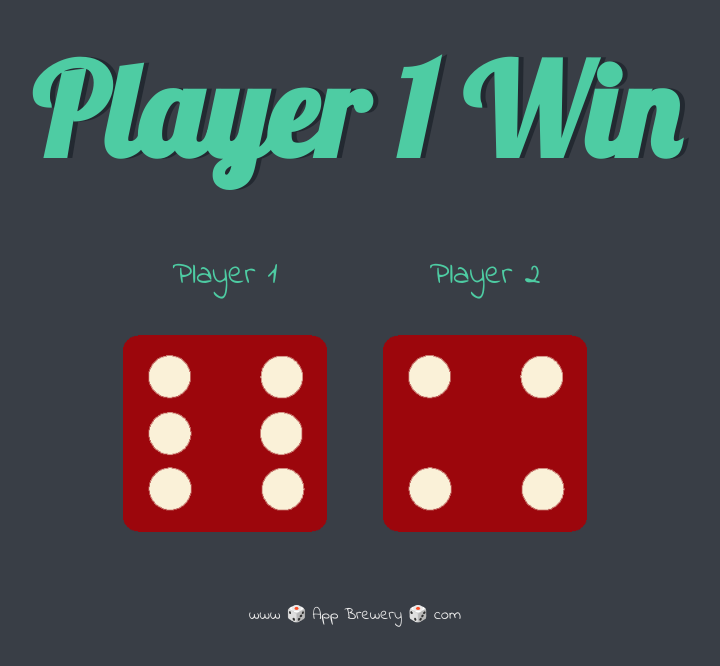
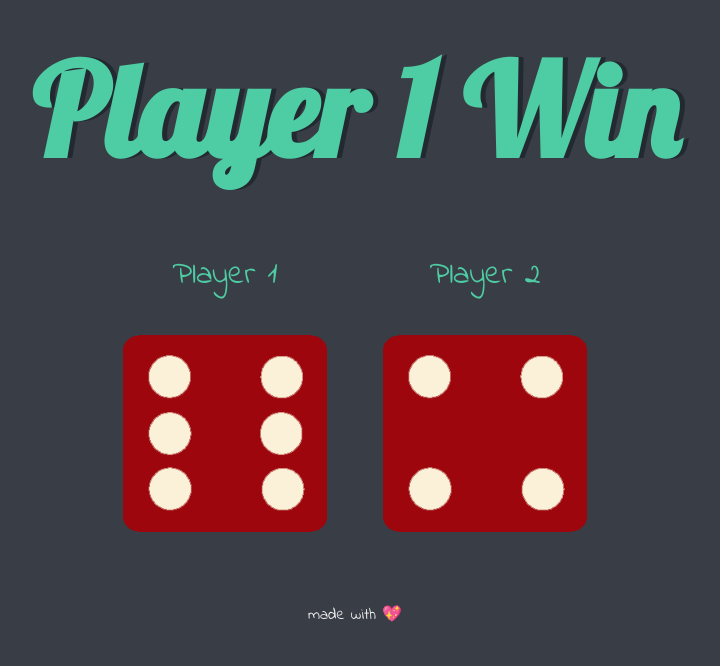
Before and after one commit to danaldi/Dice, a plain HTML site: page index.html in a window 1280 px wide. Shown: the whole page, without its empty margins (285-1005 px from the left). Drawn offline with Linux system fonts and the light colour scheme.

Commit message:
Update index.html

```diff
--- a/index.html
+++ b/index.html
@@ -29,6 +29,6 @@
   </body>
 
   <footer>
-    www 🎲 App Brewery 🎲 com
+    made with 💖
   </footer>
 </html>
```
